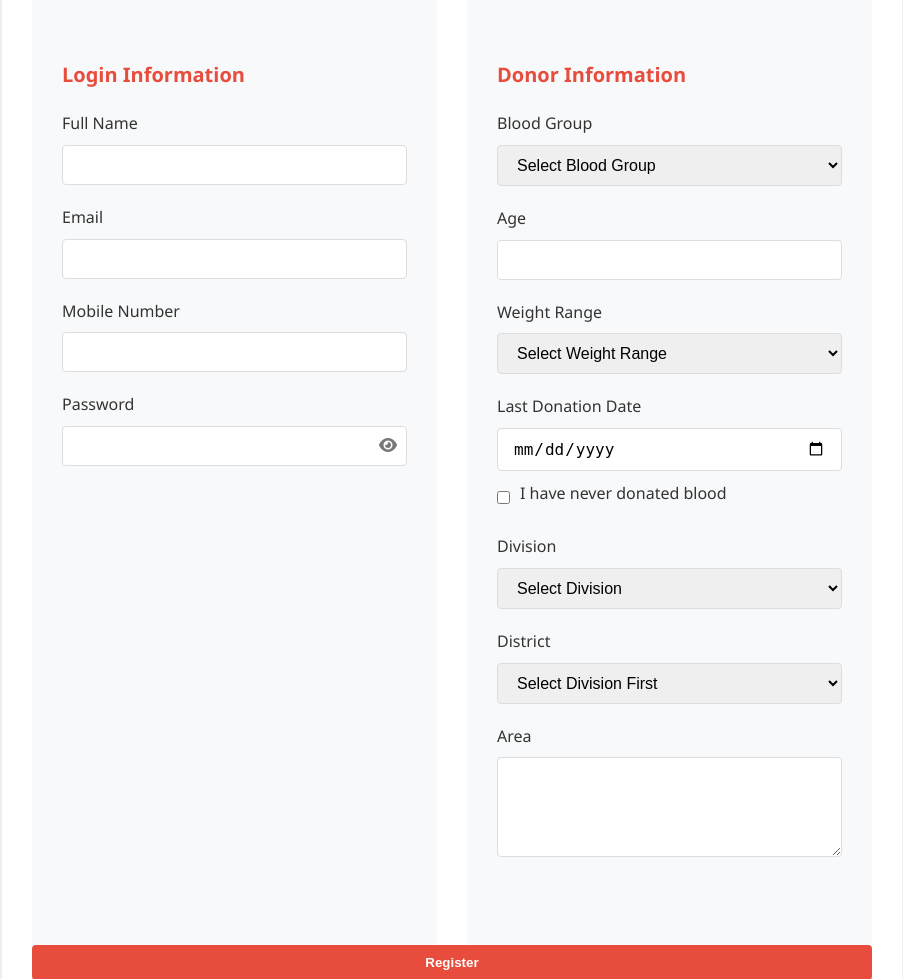
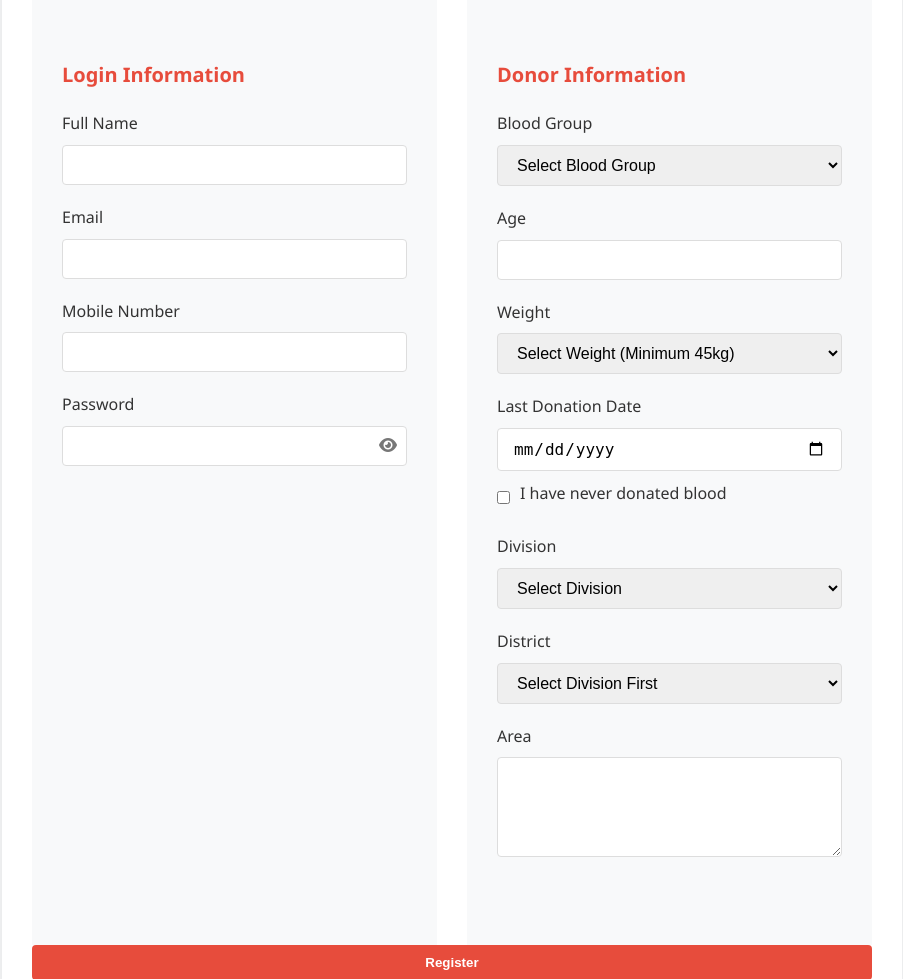
Before and after one commit to shishirahm3d/blood-heroes, a PHP site: page /register.php in a window 1280 px wide. Shown: the part 245-1224 px from the top of the page, without its empty margins (188-1091 px from the left). Run offline with PHP 8.4, Linux system fonts and the light colour scheme; data comes from the database, SQL or seed files in the repository.

Commit message:
Add files via upload

```diff
--- a/register.php
+++ b/register.php
@@ -132,9 +132,9 @@ $divisions_result = $conn->query($divisions_sql);
                     </div>
 
                     <div class="form-group">
-                        <label for="weight">Weight Range</label>
+                        <label for="weight">Weight</label>
                         <select id="weight" name="weight" required>
-                            <option value="">Select Weight Range</option>
+                            <option value="">Select Weight (Minimum 45kg)</option>
                             <option value="45-50 kg">45-50 kg</option>
                             <option value="50-60 kg">50-60 kg</option>
                             <option value="60-70 kg">60-70 kg</option>
```
